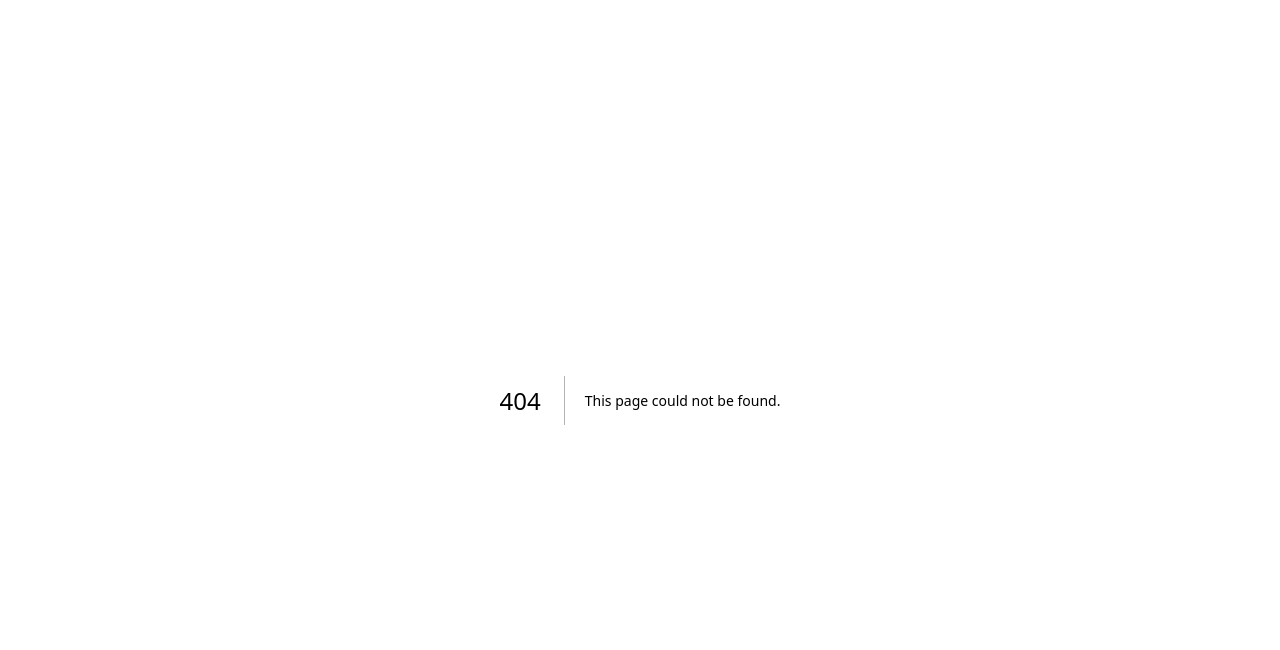
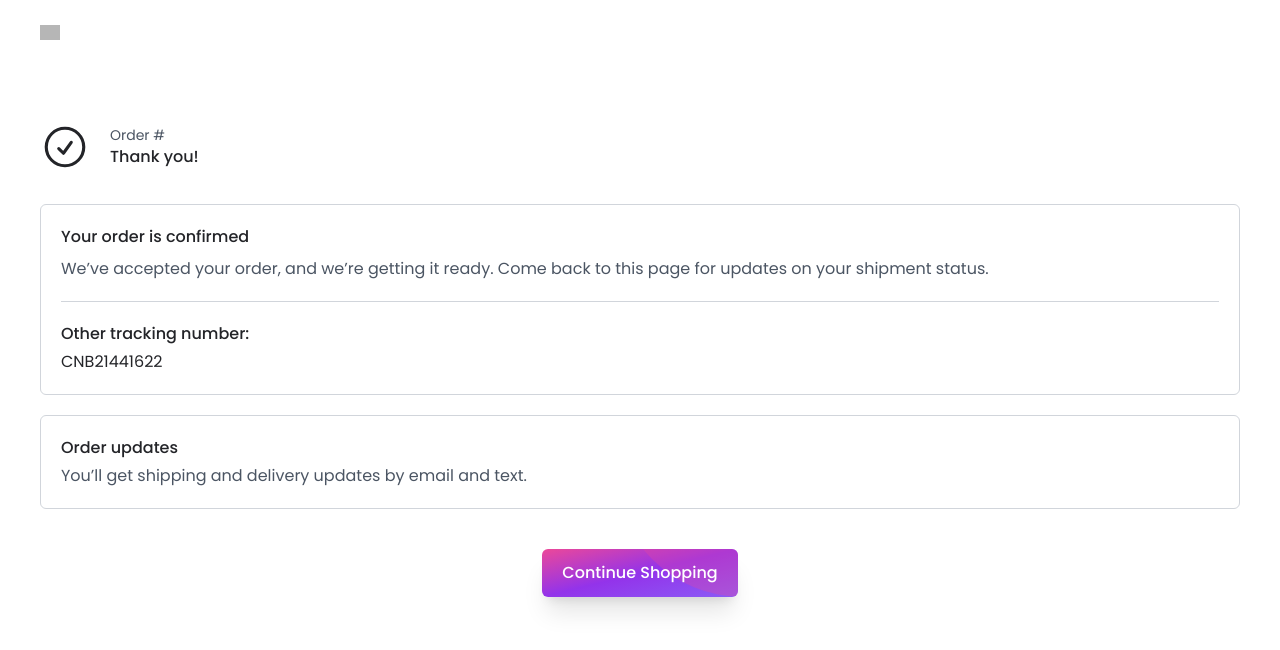
Before and after one commit to nuriia99/AappleProject, a Next.js app: page /success in a window 1280 px wide. Before the commit this address had no page. Shown: the top 650 px of the page. Built offline with nearby package versions, Linux system fonts and the light colour scheme; grey boxes are pictures that could not be loaded.

Commit message:
success view

```diff
--- a/components/Header.tsx
+++ b/components/Header.tsx
@@ -17,7 +17,7 @@ function Header() {
       <div className='flex items-center justify-center md:w-1/5'>
         <Link href='/' className='relative'>
           <div className='relative h-10 w-5 cursor-pointer opacity-75 tranistion hover:opacity-100'>
-            <Image src="https://upload.wikimedia.org/wikipedia/commons/thumb/f/fa/Apple_logo_black.svg/1667px-Apple_logo_black.svg.png" alt='iPhone14ProPhoto' fill style={{objectFit:'contain'}} />
+            <Image src="https://upload.wikimedia.org/wikipedia/commons/thumb/f/fa/Apple_logo_black.svg/1667px-Apple_logo_black.svg.png" alt='appleIcon' fill style={{objectFit:'contain'}} />
           </div>
         </Link>
       </div>
--- /dev/null
+++ b/pages/success.tsx
@@ -0,0 +1,59 @@
+import React from "react";
+import Image from 'next/image'
+import Link from 'next/link'
+import { CheckCircleIcon } from '@heroicons/react/24/outline'
+import { useRouter } from "next/router"
+import Button from "../components/Button";
+
+const success = () => {
+  const router = useRouter()
+  const { session_id } = router.query
+
+
+  return (
+    <>
+      <header className="h-[70px] py-3 px-10">
+        <Link href={"/"}>
+          <div className='relative h-10 w-5 cursor-pointer opacity-75 tranistion hover:opacity-100'>
+            <Image src="https://upload.wikimedia.org/wikipedia/commons/thumb/f/fa/Apple_logo_black.svg/1667px-Apple_logo_black.svg.png" alt='appleIcon' fill style={{objectFit:'contain'}} />
+          </div>
+        </Link>
+      </header>
+      <section className="py-3 px-10">
+        <div className="flex pt-10 gap-5 items-center">
+          <div className="flex">
+            <CheckCircleIcon className="h-[50px]"/>
+          </div>
+          <div className="flex flex-col">
+            <p className="text-sm text-gray-600">Order #{session_id?.slice(-10)}</p>
+            <p className="font-medium">Thank you!</p>
+          </div>
+        </div>
+        <div className="mt-8 flex flex-col border-[1px]  border-gray-300 rounded-md p-5">
+          <p className="font-medium pb-2 ">Your order is confirmed</p>
+          <p className="text-gray-600">We’ve accepted your order, and we’re getting it ready. Come back
+                to this page for updates on your shipment status.</p>
+          <div className="h-[1px] bg-gray-300 my-5"></div>
+          <p className="font-medium pb-1">
+          Other tracking number:
+          </p>
+          <p>CNB21441622</p>
+        </div>
+        <div className="mt-5 flex flex-col border-[1px]  border-gray-300 rounded-md p-5">
+          <p className="font-medium pb-1">
+          Order updates
+          </p>
+          <p className="text-gray-600">You’ll get shipping and delivery updates by email and text.</p>
+        </div>
+        <div className="flex justify-center p-10">
+        <Button title="Continue Shopping" onClick={() => router.push('/')}/>
+        </div>
+      </section>
+
+    </>
+  )
+}
+
+export default success
+
+//http://localhost:3000/success?session_id=cs_test_a1AUBKrOIUyumnMAxu6PVoDKqBgKt2mrCNuHU7zUwWZEggitinYHwT0tSK
```
